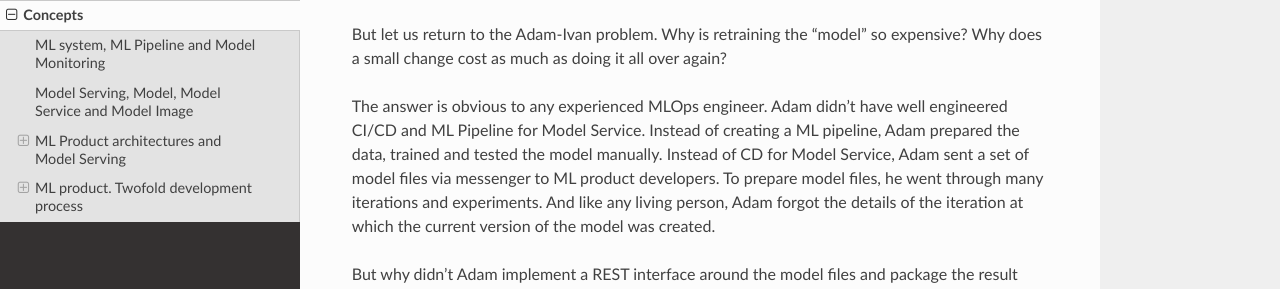
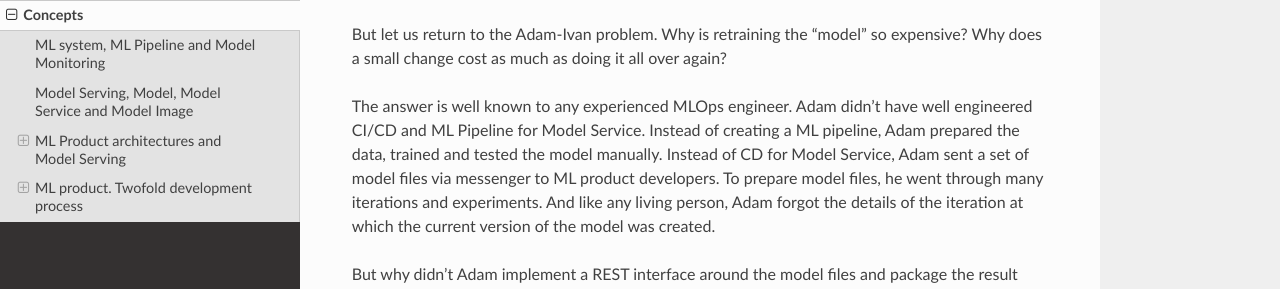
Before and after one commit to 4-DS/SinaraML-Def-Guide, a Sphinx documentation site: the page built from docs/source/concepts.rst, in a window 1280 px wide and 900 px high, scrolled down 5526 px. Shown: the part 161-450 px from the top of the window. Built offline with Sphinx 7.4.7 and the Read the Docs theme 2.0.0, drawn with Linux system fonts in a browser that asks for light colours.

Commit message:
Update concepts.rst

```diff
--- a/docs/source/concepts.rst
+++ b/docs/source/concepts.rst
@@ -111,7 +111,7 @@
 
 But let us return to the Adam-Ivan problem. Why is retraining the "model" so expensive? Why does a small change cost as much as doing it all over again?
 
-The answer is obvious to any experienced MLOps engineer. Adam didn't have well engineered CI/CD and ML Pipeline for Model Service.  Instead of creating a ML pipeline, Adam prepared the data, trained and tested the model manually. Instead of CD for Model Service, Adam sent a set of model files via messenger to ML product developers. To prepare model files, he went through many iterations and experiments. And like any living person, Adam forgot the details of the iteration at which the current version of the model was created.
+The answer is well known to any experienced MLOps engineer. Adam didn't have well engineered CI/CD and ML Pipeline for Model Service. Instead of creating a ML pipeline, Adam prepared the data, trained and tested the model manually. Instead of CD for Model Service, Adam sent a set of model files via messenger to ML product developers. To prepare model files, he went through many iterations and experiments. And like any living person, Adam forgot the details of the iteration at which the current version of the model was created.
 
 But why didn't Adam implement a REST interface around the model files and package the result into a microservice? Thus, he could use the typical CI / CD for microservices. The fact is that Adam is a Data Scientist, he does not have the necessary engineering skills. And it seems natural and easy for him to transfer the model files to the developer of the ML product, which is precisely engaged in the development of microservices.
 
```
